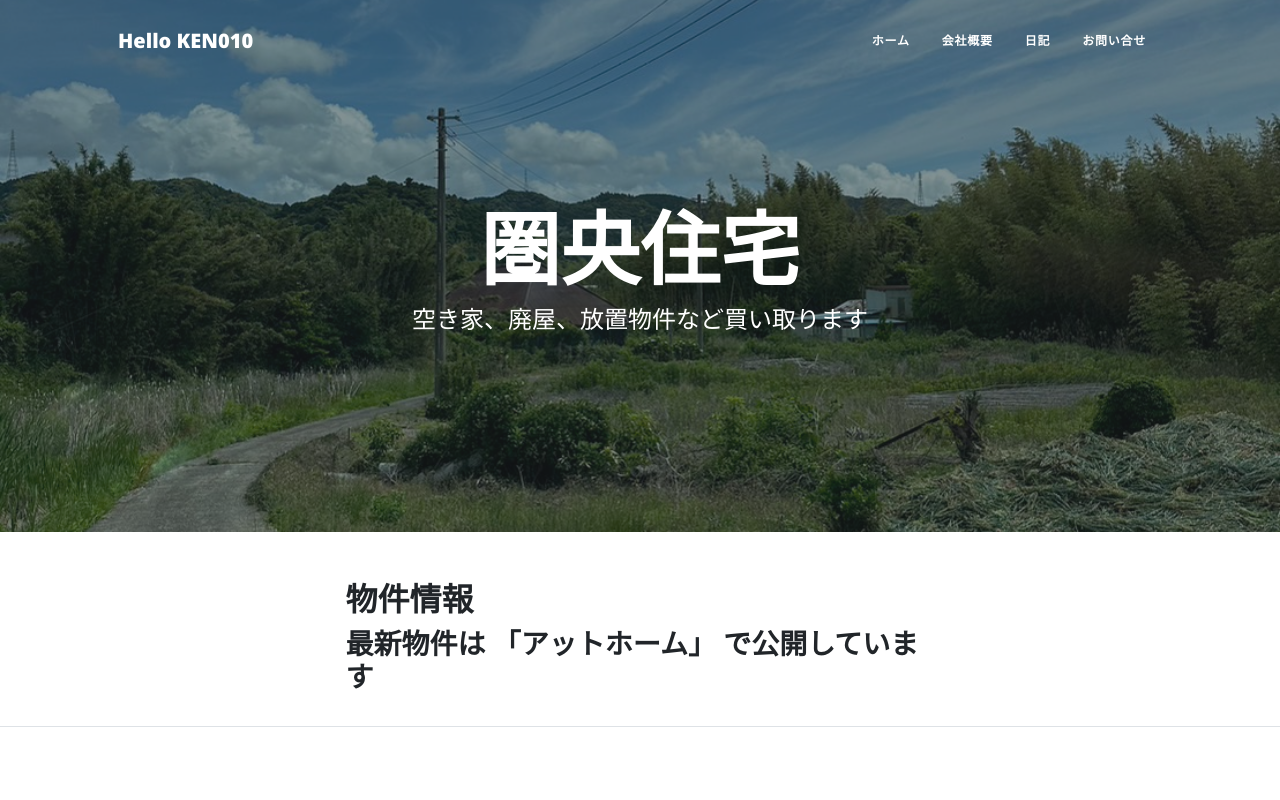
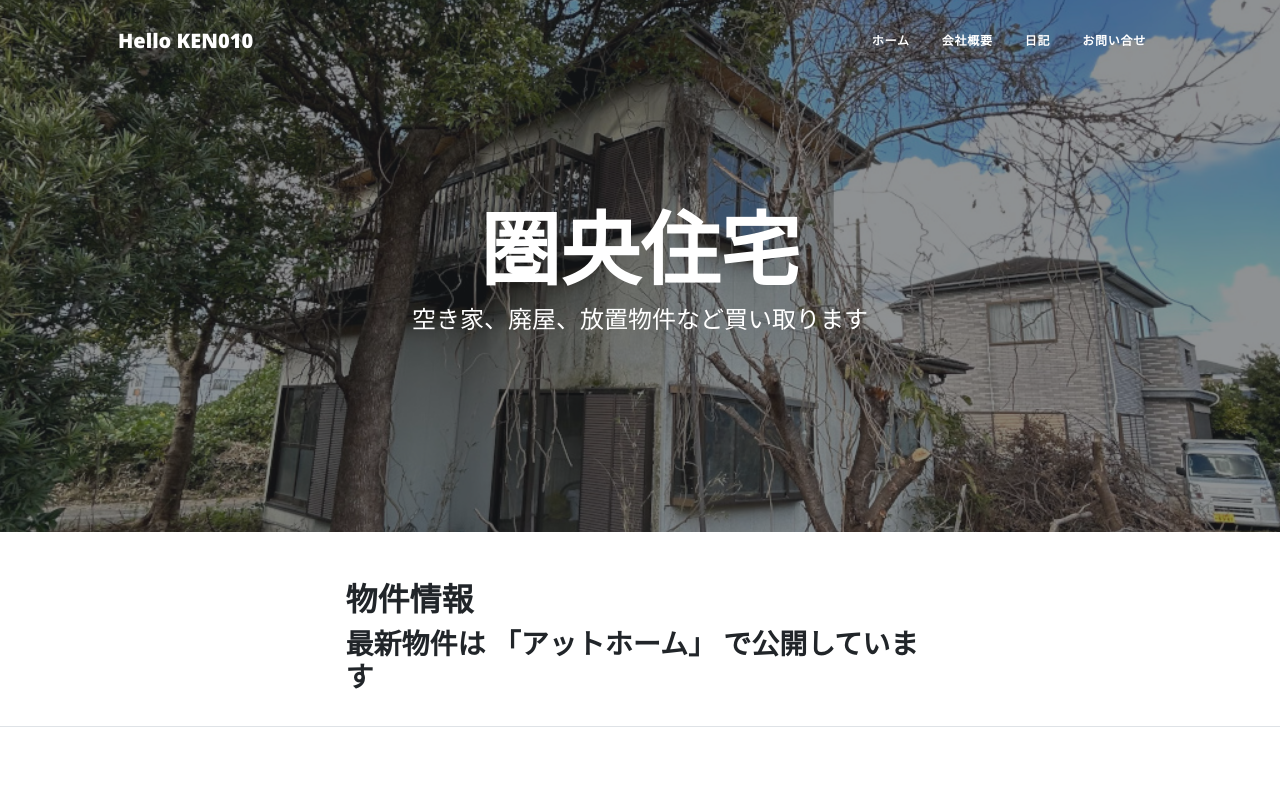
Before and after one commit to nanbuwks/ken010, a plain HTML site: page index.html in a window 1280 px wide. Shown: the top 800 px of the page. Drawn offline with nearby package versions, Linux system fonts and the light colour scheme.

Commit message:
title page background image change

```diff
--- a/index.html
+++ b/index.html
@@ -35,7 +35,7 @@
             </div>
         </nav>
         <!-- Page Header-->
-        <header class="masthead" style="background-image: url('assets/img/home-bg2.jpg')">
+        <header class="masthead" style="background-image: url('assets/img/home-bg3.jpg')">
             <div class="container position-relative px-4 px-lg-5">
                 <div class="row gx-4 gx-lg-5 justify-content-center">
                     <div class="col-md-10 col-lg-8 col-xl-7">
```
Also changed, not shown: assets/img/home-bg3.jpg (added).
